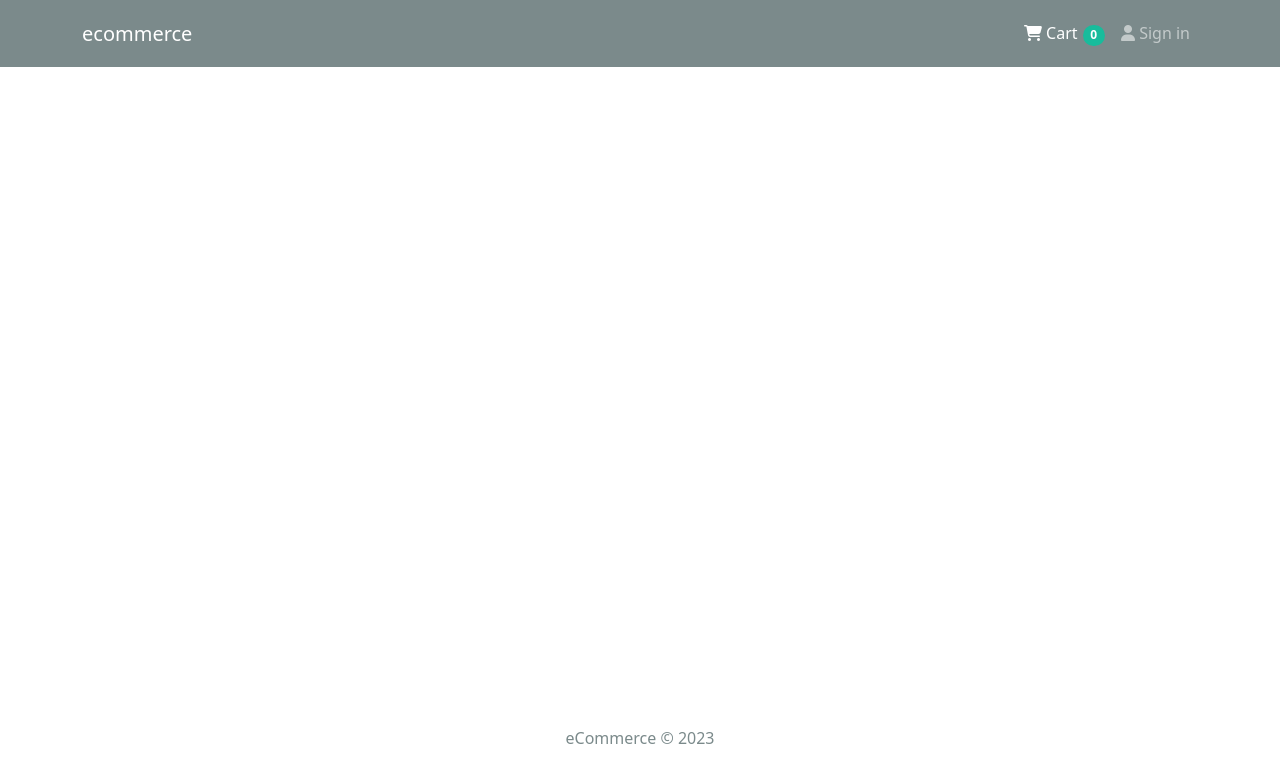
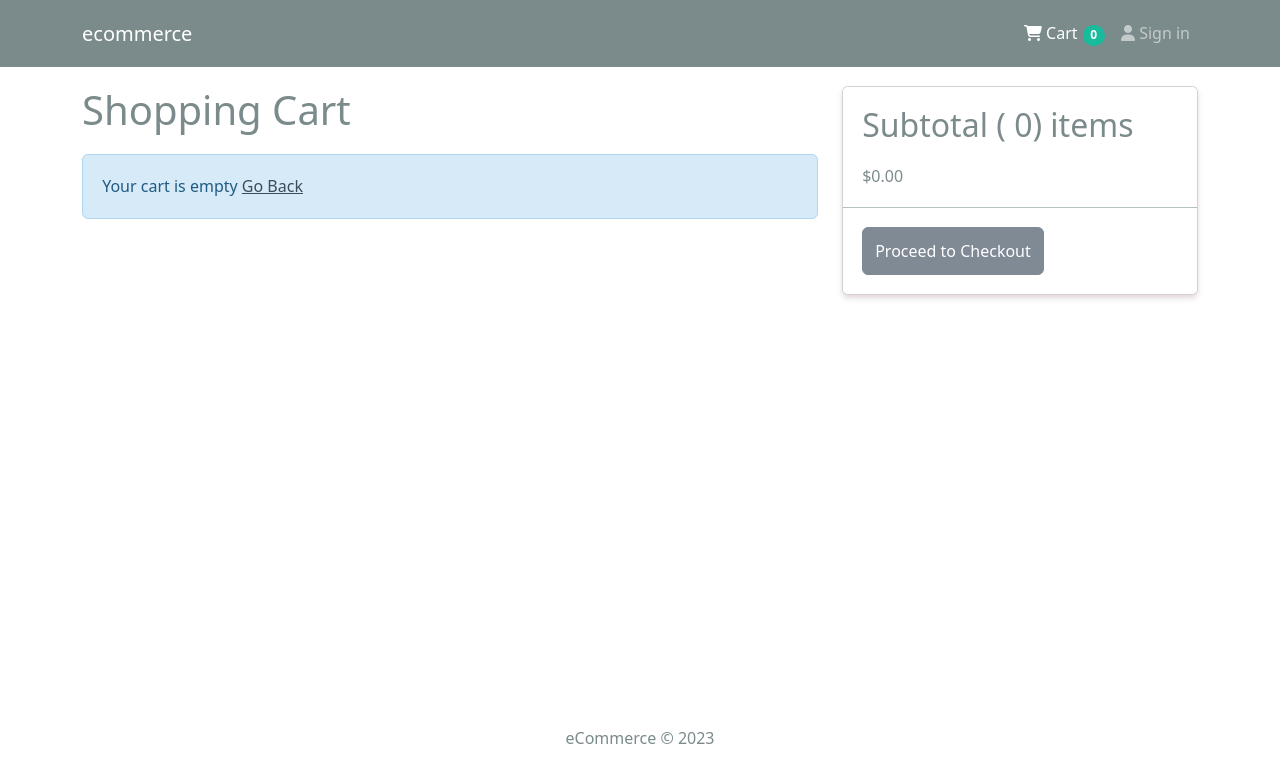
Before and after one commit to KAPIL9027/fullstack-ecommerce, a React (Create React App) app in the folder frontend/: page /cart in a window 1280 px wide. Shown: the top 782 px of the page. Built offline with nearby package versions, Linux system fonts and the light colour scheme.

Commit message:
feat: fully functional cart created successfully, only delete from cart remaining

```diff
--- a/frontend/package.json
+++ b/frontend/package.json
@@ -4,6 +4,10 @@
   "private": true,
   "proxy": "http://localhost:5000",
   "dependencies": {
+    "@fortawesome/fontawesome-svg-core": "^6.4.0",
+    "@fortawesome/free-solid-svg-icons": "^6.4.0",
+    "@fortawesome/react-fontawesome": "^0.2.0",
+    "@react-icons/all-files": "^4.1.0",
     "@reduxjs/toolkit": "^1.9.5",
     "@testing-library/jest-dom": "^5.16.5",
     "@testing-library/react": "^13.4.0",
--- a/frontend/src/App.js
+++ b/frontend/src/App.js
@@ -4,6 +4,8 @@ import {Container} from 'react-bootstrap';
 import {BrowserRouter, Routes, Route} from 'react-router-dom';
 import HomeScreen from "./screens/HomeScreen";
 import ProductScreen from "./screens/ProductScreen";
+import CartScreen from "./screens/CartScreen";
+
 function App() {
   return (
     <>
@@ -14,6 +16,7 @@ function App() {
         <Routes>
           <Route path="/" element={<HomeScreen/>}/>
           < Route path="/product/:id" element={<ProductScreen/>}/>
+          <Route path='/cart' element={<CartScreen/>}/>
         </Routes>
 
       </Container>
--- /dev/null
+++ b/frontend/src/screens/CartScreen.jsx
@@ -0,0 +1,84 @@
+import React from 'react'
+import {Form, Button, Card, Row, Col, ListGroup, Image} from 'react-bootstrap';
+import { Link, useNavigate } from 'react-router-dom';
+import { useDispatch, useSelector } from 'react-redux';
+import Message from '../components/Message';
+import { addToCart } from '../slices/cartSlice';
+const CartScreen = () => {
+    const navigate = useNavigate()
+    const dispatch = useDispatch()
+    const cart = useSelector((state)=> state.cart);
+    const addToCartHandler = async (product,qty)=> {
+        dispatch(addToCart({...product,qty}));
+    }
+    const {cartItems} = cart;
+  return (
+        <Row>
+            <Col md={8}>
+                <h1 style={{marginBottom: '20px'}}>Shopping Cart</h1>
+                {cartItems.length === 0 ? (
+                    <Message>
+                        Your cart is empty <Link to='/'>Go Back</Link>
+                    </Message>
+                ) : (
+                    <ListGroup variant='flush'>
+                        {cartItems.map((item)=> (
+                            <ListGroup.Item key={item._id}>
+                                <Row>
+                                    <Col md={2}>
+                                        <Image src={item.image} alt={item.name} fluid rounded/>
+                                    </Col>
+                                    <Col md={3}>
+                                        <Link to={ `/product/${item._id}`}>{item.name}</Link>
+                                    </Col>
+                                    <Col md={2}>
+                                        ${item.price}
+                                    </Col>
+                                    <Col md={2}>
+                                    <Form.Control
+                                    as='select'
+                                    value={item.qty}
+                                    onChange={(e)=> {addToCartHandler(item,Number(e.target.value))}}
+                                    >
+                                    {[...Array(item.countInStock).keys()].map((x)=> (
+                                    <option key={x+1} value={x+1}>
+                                    {x+1}
+                                    </option>
+                                    ))}
+                                    </Form.Control>
+                                    </Col>
+                                    <Col md={2}>
+                                        <Button type='button' variant='light'>
+                                        <i class="fa fa-trash" aria-hidden="true"></i>
+                                        </Button>
+                                    </Col>
+                                </Row>
+                            </ListGroup.Item>
+                        ))}
+                    </ListGroup>
+                )
+                }
+            </Col>
+            <Col md={4}>
+                                        <Card>
+                                        <ListGroup variant='flush'>
+                                            <ListGroup.Item>
+                                            <h2>Subtotal ( {cartItems.reduce((acc,item)=> acc + item.qty,0)})
+                                                items
+                                            </h2>
+                                            ${cartItems.reduce((acc,item)=> acc + item.qty*item.price,0).toFixed(2)}
+                                            </ListGroup.Item>
+                                            <ListGroup.Item>
+                                                <Button type="button" className="btn-block" disabled={cartItems.length === 0 }>
+                                                    Proceed to Checkout
+                                                </Button>
+                                            </ListGroup.Item>
+                                        </ListGroup>
+                                        </Card>
+
+                                    </Col>
+        </Row>
+  )
+}
+
+export default CartScreen
--- a/package.json
+++ b/package.json
@@ -28,12 +28,16 @@
   },
   "homepage": "https://github.com/KAPIL9027/fullstack-ecommerce#readme",
   "dependencies": {
+    "@fortawesome/fontawesome-svg-core": "^6.4.0",
+    "@fortawesome/free-solid-svg-icons": "^6.4.0",
+    "@fortawesome/react-fontawesome": "^0.2.0",
     "bcrypt": "^5.1.0",
     "bcryptjs": "^2.4.3",
     "colors": "^1.4.0",
     "cors": "^2.8.5",
     "dotenv": "^16.1.3",
-    "express": "^4.18.2"
+    "express": "^4.18.2",
+    "react-icons": "^4.9.0"
   },
   "devDependencies": {
     "concurrently": "^8.0.1",
```
Also changed, not shown: 2 other files (tests, documents, lock files or other folders).
